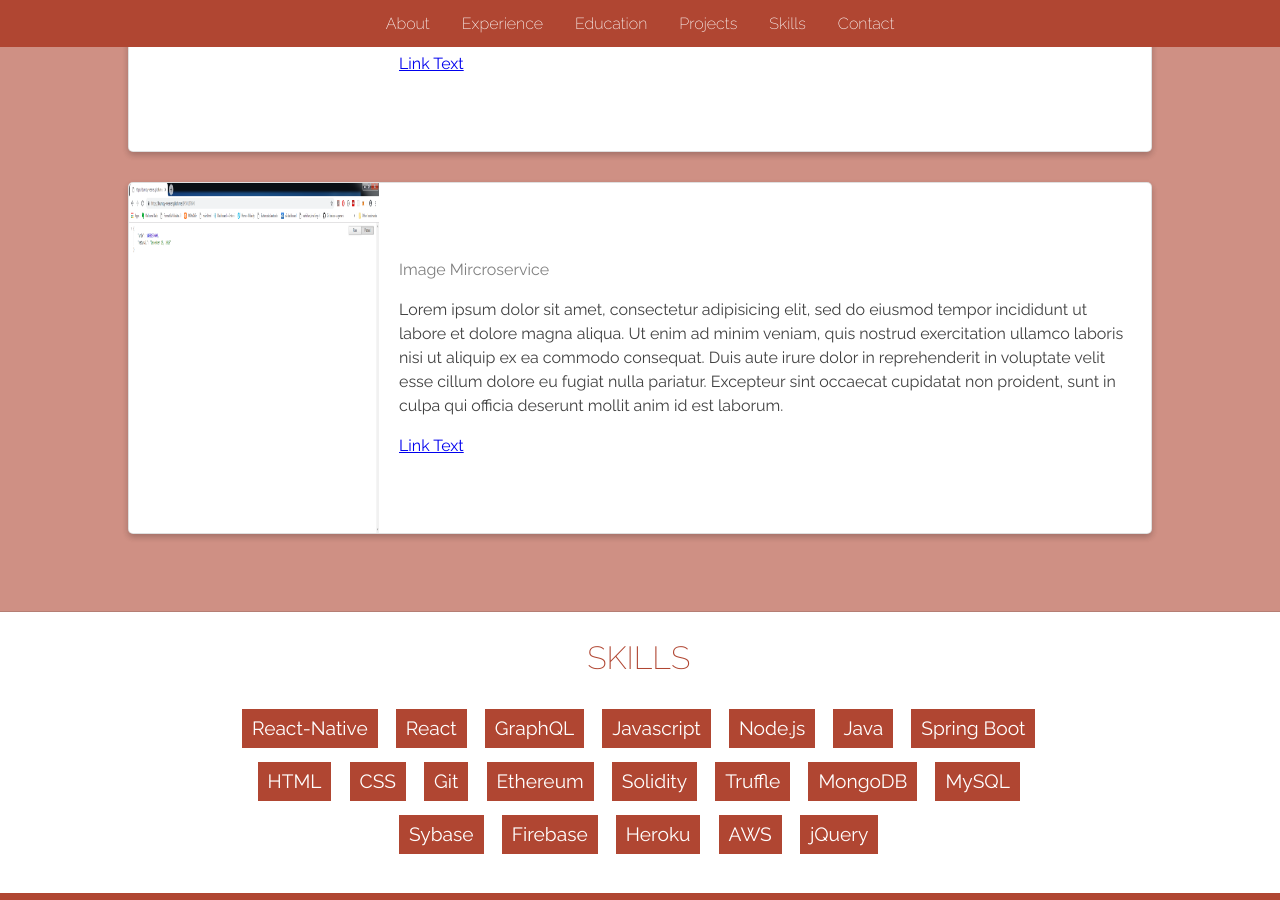
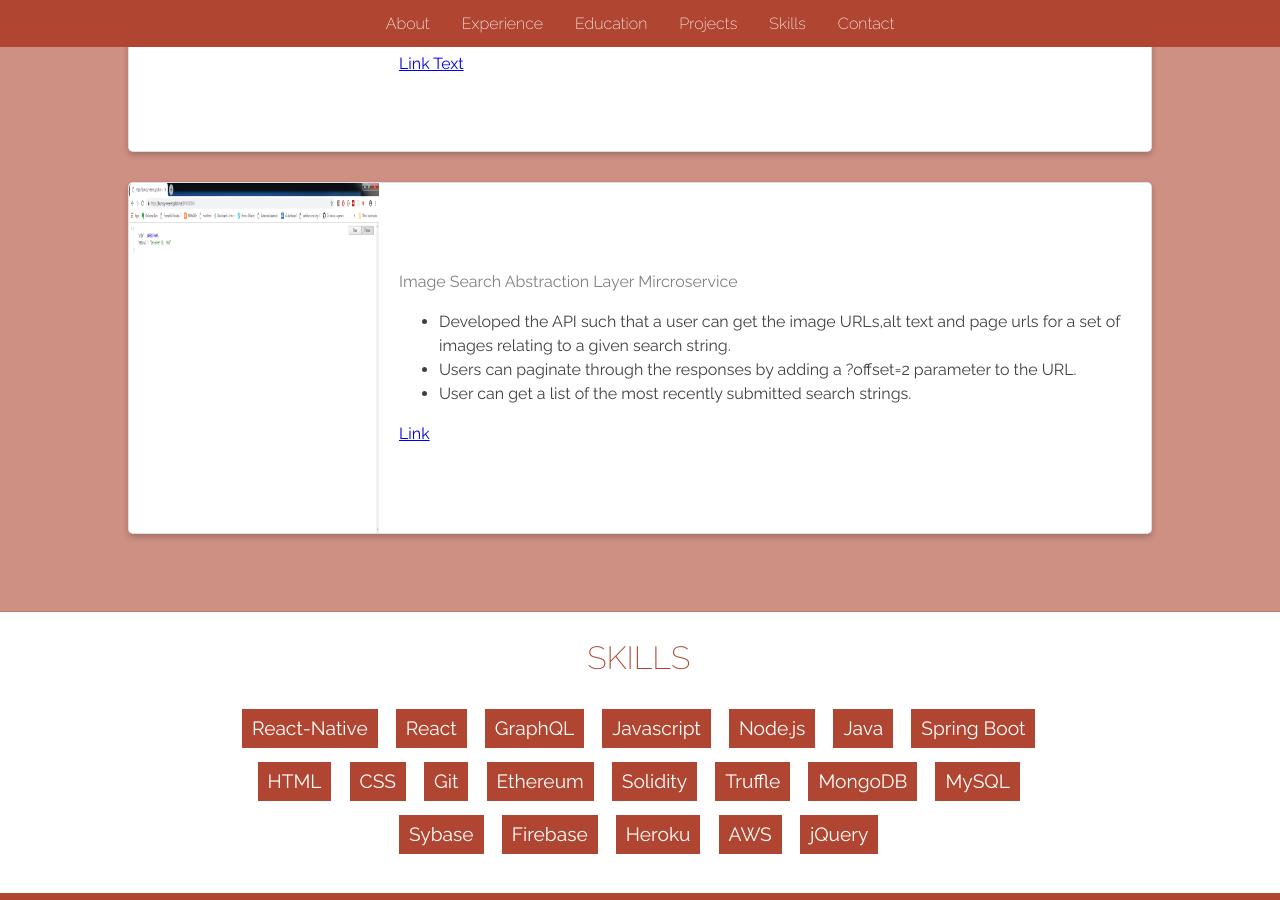
Before and after one commit to kunleAdeyinka/kunleAdeyinka.github.io, a Jekyll site: the page built from index.html, in a window 1280 px wide and 900 px high, scrolled down 5837 px. Built offline with Jekyll 4.4.1, drawn with Linux system fonts in a browser that asks for light colours; Markdown is read by kramdown in place of the engine named in the settings.

Commit message:
added image search project text
added text for the image search project description

```diff
--- a/index.html
+++ b/index.html
@@ -290,9 +290,13 @@ title: Kunle Adeyinka, Home page
                 <img src="img/imagesearchmicroservice.png">
               </div>
               <div class="project-content">
-                <h4>Image Mircroservice</h4>
-                <p>Lorem ipsum dolor sit amet, consectetur adipisicing elit, sed do eiusmod tempor incididunt ut labore et dolore magna aliqua. Ut enim ad minim veniam, quis nostrud exercitation ullamco laboris nisi ut aliquip ex ea commodo consequat. Duis aute irure dolor in reprehenderit in voluptate velit esse cillum dolore eu fugiat nulla pariatur. Excepteur sint occaecat cupidatat non proident, sunt in culpa qui officia deserunt mollit anim id est laborum.</p>
-                <a href="#">Link Text</a>
+                <h4>Image Search Abstraction Layer Mircroservice</h4>
+                <ul>
+                  <li>Developed the API such that a user can get the image URLs,alt text and page urls for a set of images relating to a given search string.</li>
+                  <li>Users can paginate through the responses by adding a ?offset=2 parameter to the URL.</li>
+                  <li>User can get a list of the most recently submitted search strings.</li>
+                </ul>
+                <a href="https://spiky-freeze.glitch.me/">Link</a>
               </div>
             </div>
         </div>
```
